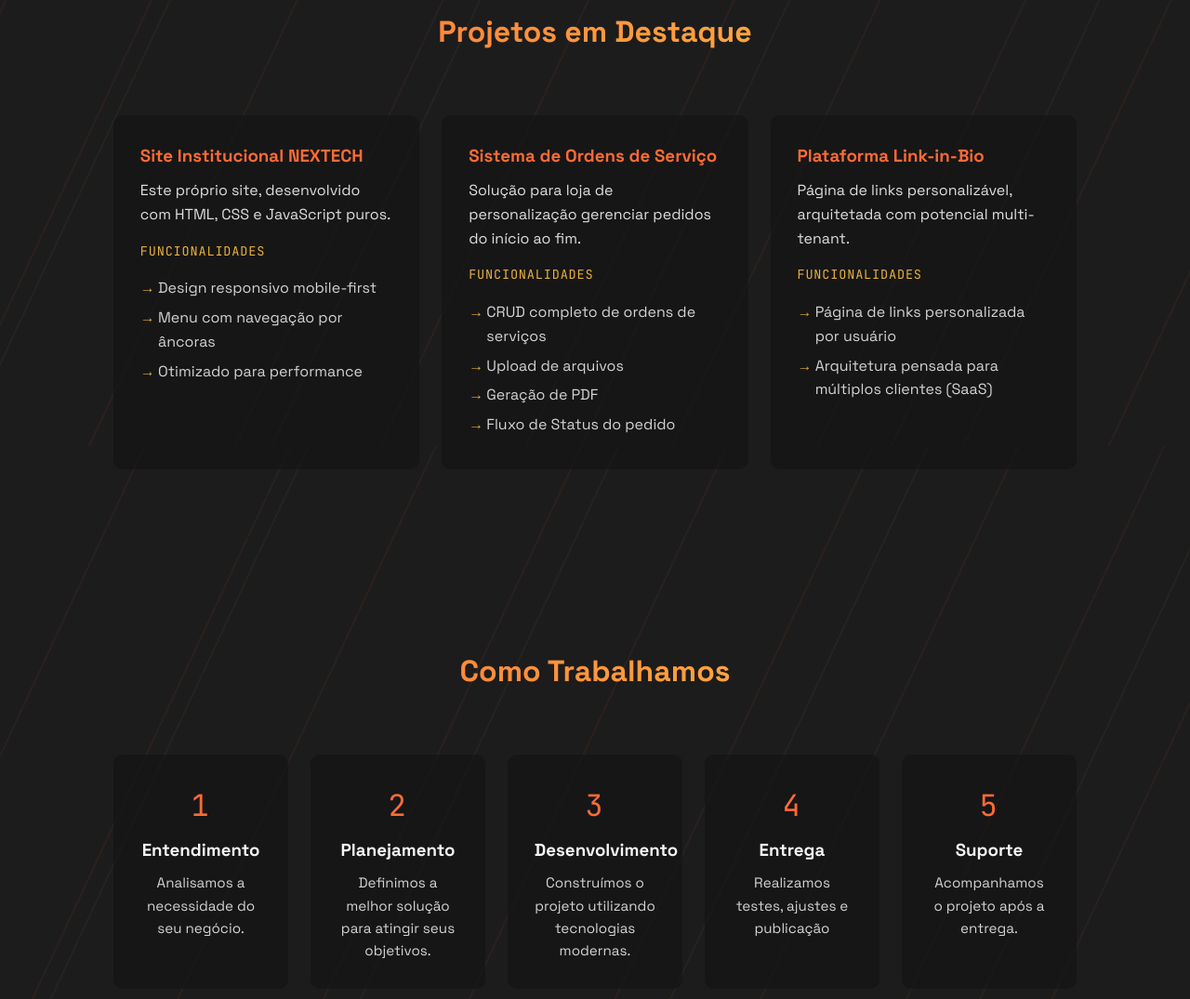
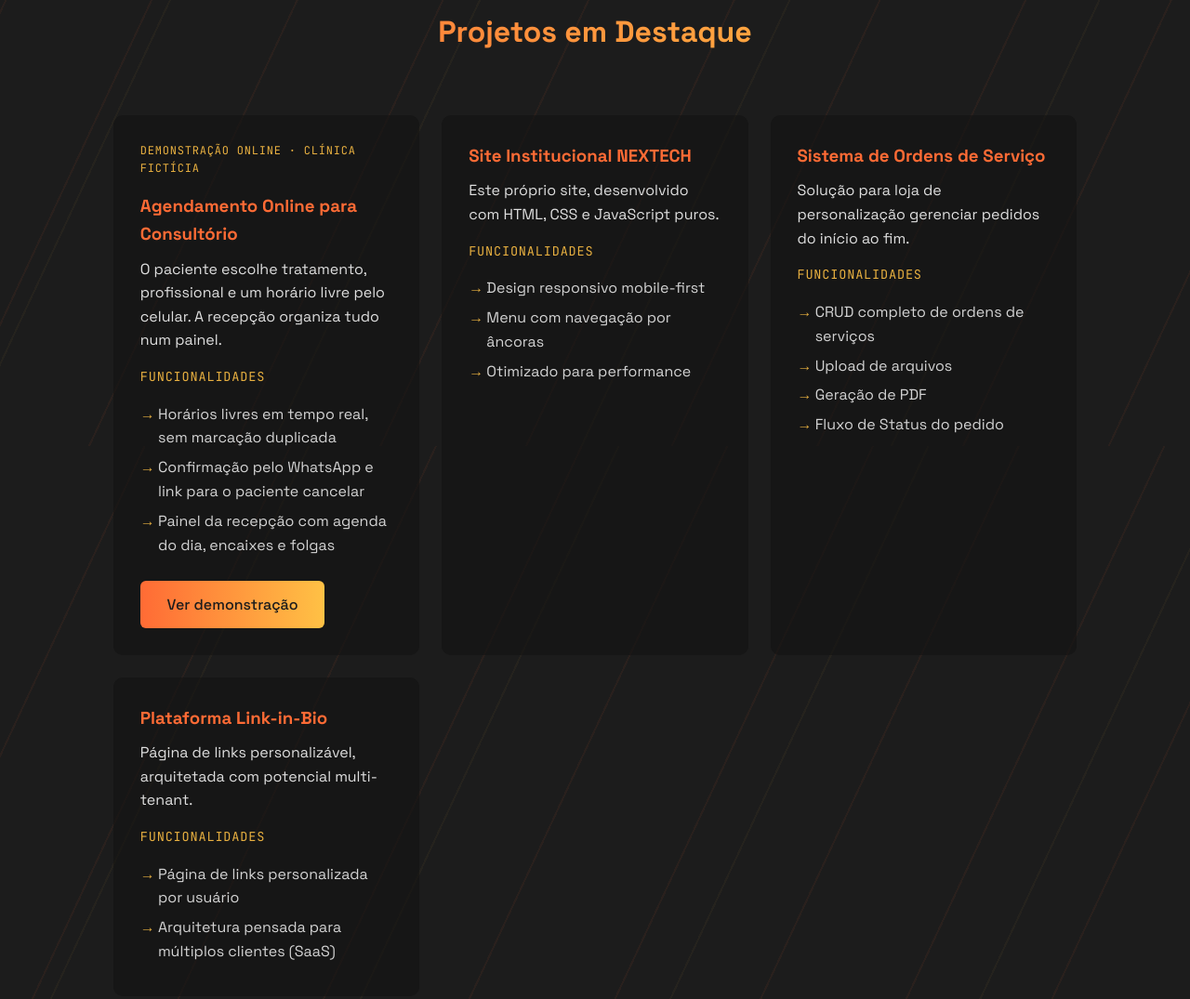
Before and after one commit to joao-marcos-tech/nextech-site, a plain HTML site: page site/index.html in a window 1280 px wide. Shown: the part 2720-3795 px from the top of the page at 93% size. Drawn offline with Linux system fonts and the light colour scheme.

Commit message:
Portfólio: card da demo de agendamento online para consultório
Co-Authored-By: Claude Opus 5.5 <noreply@anthropic.com>
Claude-Session: https://claude.ai/code/session_012oWbDqPZFjWdbSz4GYMBNQ

```diff
--- a/site/index.css
+++ b/site/index.css
@@ -319,6 +319,25 @@ nav {
   border-radius: 10px;
   padding: 1.8rem;
   text-align: left;
+  display: flex;
+  flex-direction: column;
+}
+
+.projeto-card .btn {
+  margin-top: auto;
+  align-self: flex-start;
+}
+
+.projeto-card ul + .btn {
+  margin-top: 1.2rem;
+}
+
+.projeto-selo {
+  font-family: 'JetBrains Mono', monospace;
+  font-size: 0.75rem;
+  letter-spacing: 0.05rem;
+  text-transform: uppercase;
+  color: var(--dourado);
 }
 
 .projeto-card h3 {
--- a/site/index.html
+++ b/site/index.html
@@ -151,6 +151,25 @@
         <h2>Projetos em Destaque</h2>
 
         <div class="projeto-card">
+          <p class="projeto-selo">Demonstração online · clínica fictícia</p>
+          <h3>Agendamento Online para Consultório</h3>
+          <p>O paciente escolhe tratamento, profissional e um horário livre pelo celular. A recepção organiza tudo num painel.</p>
+          <p class="projeto-funcionalidades-titulo">Funcionalidades</p>
+          <ul>
+            <li>Horários livres em tempo real, sem marcação duplicada</li>
+            <li>Confirmação pelo WhatsApp e link para o paciente cancelar</li>
+            <li>Painel da recepção com agenda do dia, encaixes e folgas</li>
+          </ul>
+          <a
+            href="https://nextech-demo-agendamento.netlify.app"
+            class="btn btn-primary"
+            target="_blank"
+            rel="noopener noreferrer"
+            >Ver demonstração</a
+          >
+        </div>
+
+        <div class="projeto-card">
           <h3>Site Institucional NEXTECH</h3>
           <p>Este próprio site, desenvolvido com HTML, CSS e JavaScript puros.</p>
           <p class="projeto-funcionalidades-titulo">Funcionalidades</p>
```
